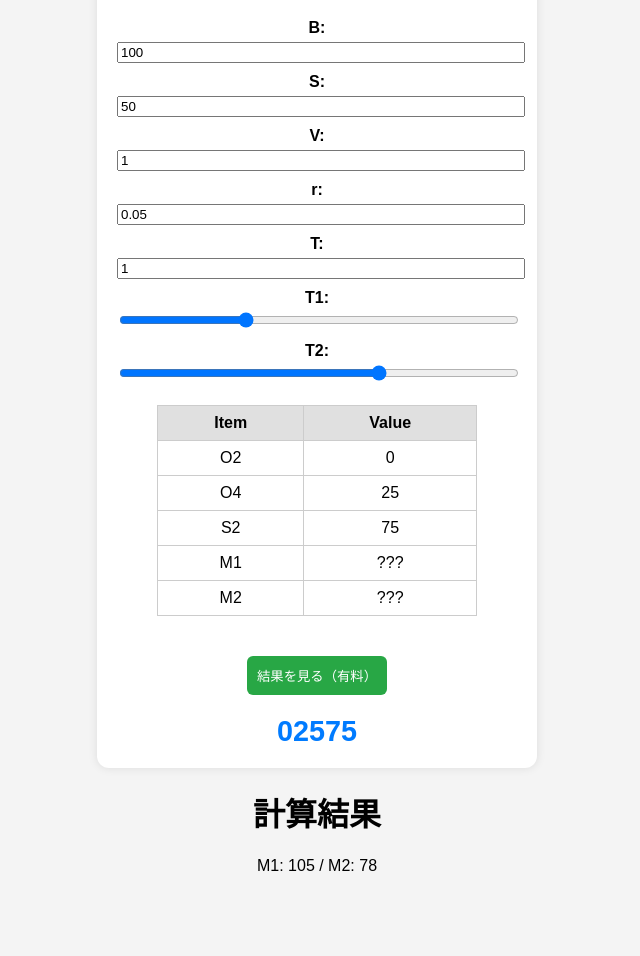
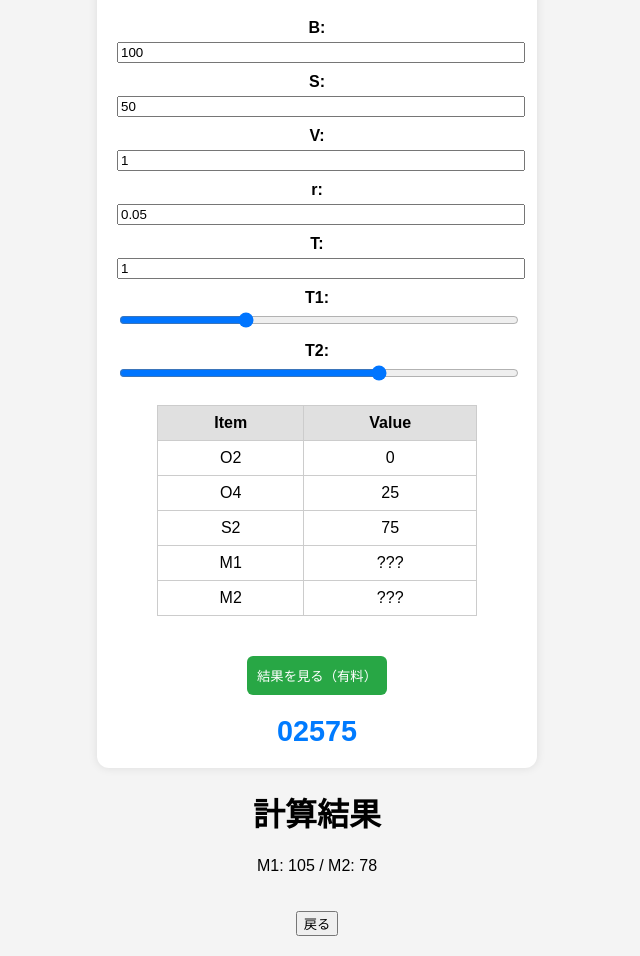
Before and after one commit to kaoru2025jp/PWA_ex3, a plain HTML site: page index.html in a window 1280 px wide. Shown: the part 101-1057 px from the top of the page, without its empty margins (323-963 px from the left). Before the commit the page ends 996 px from the top, so only its background shows below. Drawn offline with Linux system fonts and the light colour scheme.

Commit message:
Update index.html

```diff
--- a/index.html
+++ b/index.html
@@ -117,8 +117,15 @@ calculatePasscode();
 <!DOCTYPE html>
 <html>
 <body>
+
 <h1>計算結果</h1>
 <div id="result"></div>
+
+<br><br>
+
+<a href="index.html">
+<button>戻る</button>
+</a>
 
 <script>
 let M1 = localStorage.getItem("M1");
@@ -127,5 +134,6 @@ let M2 = localStorage.getItem("M2");
 document.getElementById("result").innerText =
   "M1: " + M1 + " / M2: " + M2;
 </script>
+
 </body>
 </html>
```
